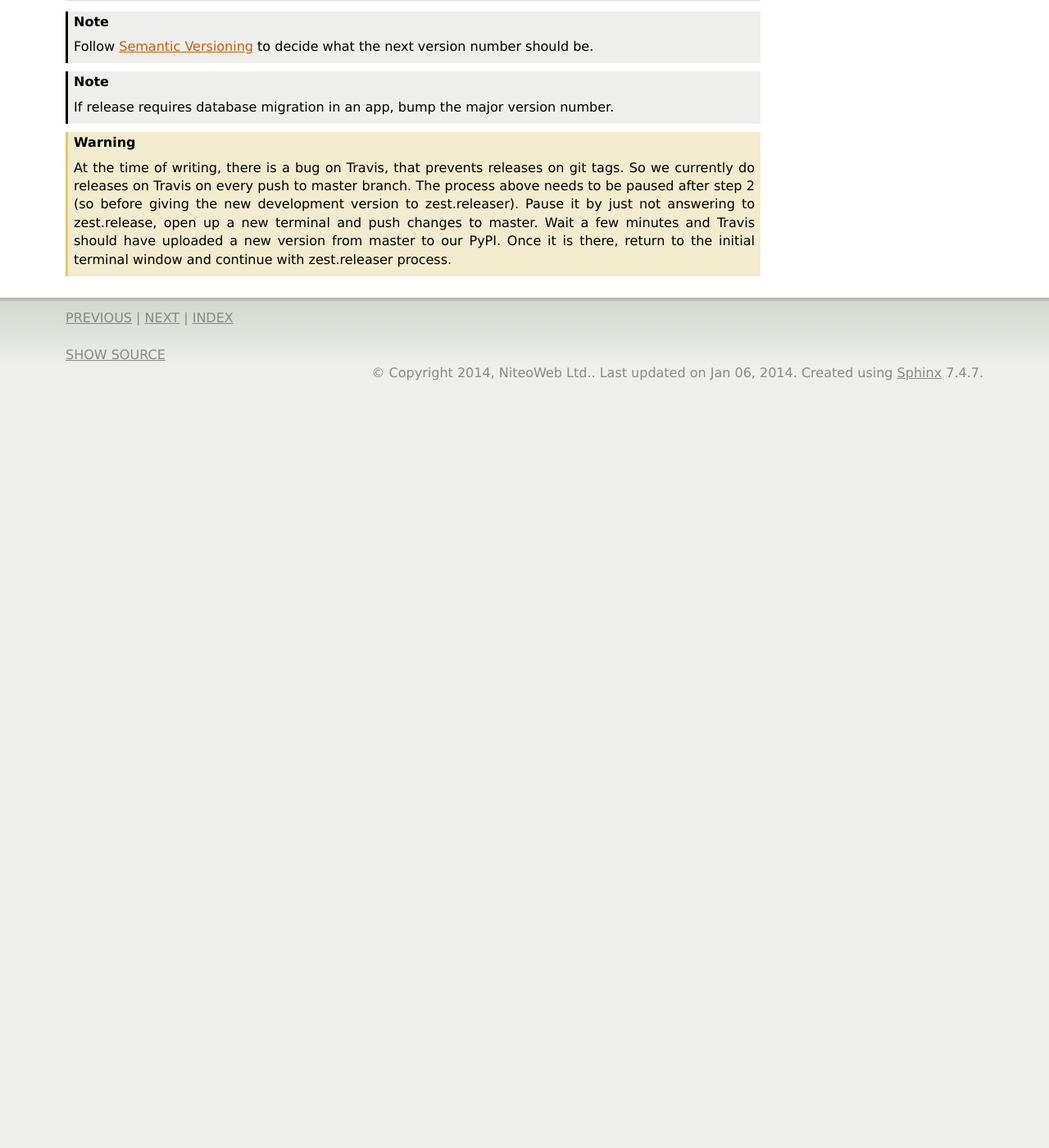
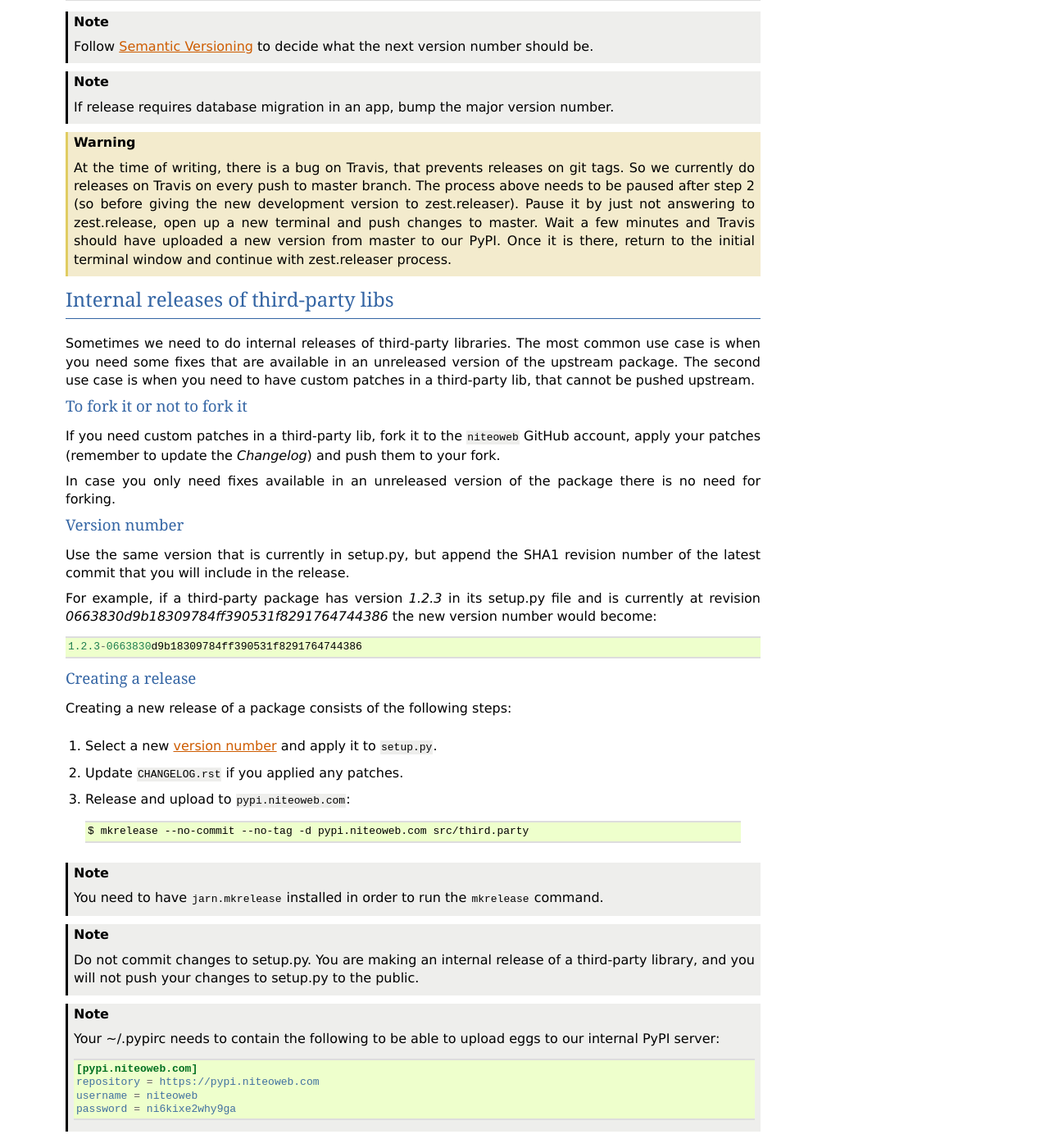
Before and after one commit to persho/pyramid_bimt, a Sphinx documentation site: the page built from docs/release.rst, in a window 1280 px wide and 1400 px high, scrolled down 1014 px. Shown: the whole window at 82% size. Built offline with Sphinx 7.4.7, drawn with Linux system fonts in a browser that asks for light colours; before the commit the page ends 1491 px from its top, so only the background shows below that.

Commit message:
documentation on how to make a release of a third-party lib

```diff
--- a/docs/release.rst
+++ b/docs/release.rst
@@ -73,3 +73,72 @@ of it:
     master. Wait a few minutes and Travis should have uploaded a new version
     from master to our PyPI. Once it is there, return to the initial terminal
     window and continue with zest.releaser process.
+
+
+Internal releases of third-party libs
+-------------------------------------
+
+Sometimes we need to do internal releases of third-party libraries. The most
+common use case is when you need some fixes that are available in an unreleased
+version of the upstream package. The second use case is when you need to have
+custom patches in a third-party lib, that cannot be pushed upstream.
+
+To fork it or not to fork it
+""""""""""""""""""""""""""""
+
+If you need custom patches in a third-party lib, fork it to the ``niteoweb``
+GitHub account, apply your patches (remember to update the `Changelog`) and
+push them to your fork.
+
+In case you only need fixes available in an unreleased version of the package
+there is no need for forking.
+
+.. _third_party_version_number:
+
+Version number
+""""""""""""""
+
+Use the same version that is currently in setup.py, but append the SHA1
+revision number of the latest commit that you will include in the release.
+
+For example, if a third-party package has version `1.2.3` in its setup.py file
+and is currently at revision `0663830d9b18309784ff390531f8291764744386` the new
+version number would become::
+
+    1.2.3-0663830d9b18309784ff390531f8291764744386
+
+Creating a release
+""""""""""""""""""
+
+Creating a new release of a package consists of the following steps:
+
+#. Select a new :ref:`version number <third_party_version_number>` and apply
+   it to ``setup.py``.
+#. Update ``CHANGELOG.rst`` if you applied any patches.
+#. Release and upload to ``pypi.niteoweb.com``:
+
+   .. code-block:: bash
+
+
+        $ mkrelease --no-commit --no-tag -d pypi.niteoweb.com src/third.party
+
+.. note::
+    You need to have ``jarn.mkrelease`` installed in order to run the
+    ``mkrelease`` command.
+
+.. note::
+    Do not commit changes to setup.py. You are making an internal release of
+    a third-party library, and you will not push your changes to setup.py to
+    the public.
+
+.. note::
+
+    Your ~/.pypirc needs to contain the following to be able to upload eggs
+    to our internal PyPI server:
+
+    .. code-block:: ini
+
+        [pypi.niteoweb.com]
+        repository = https://pypi.niteoweb.com
+        username = niteoweb
+        password = ni6kixe2why9ga
```
